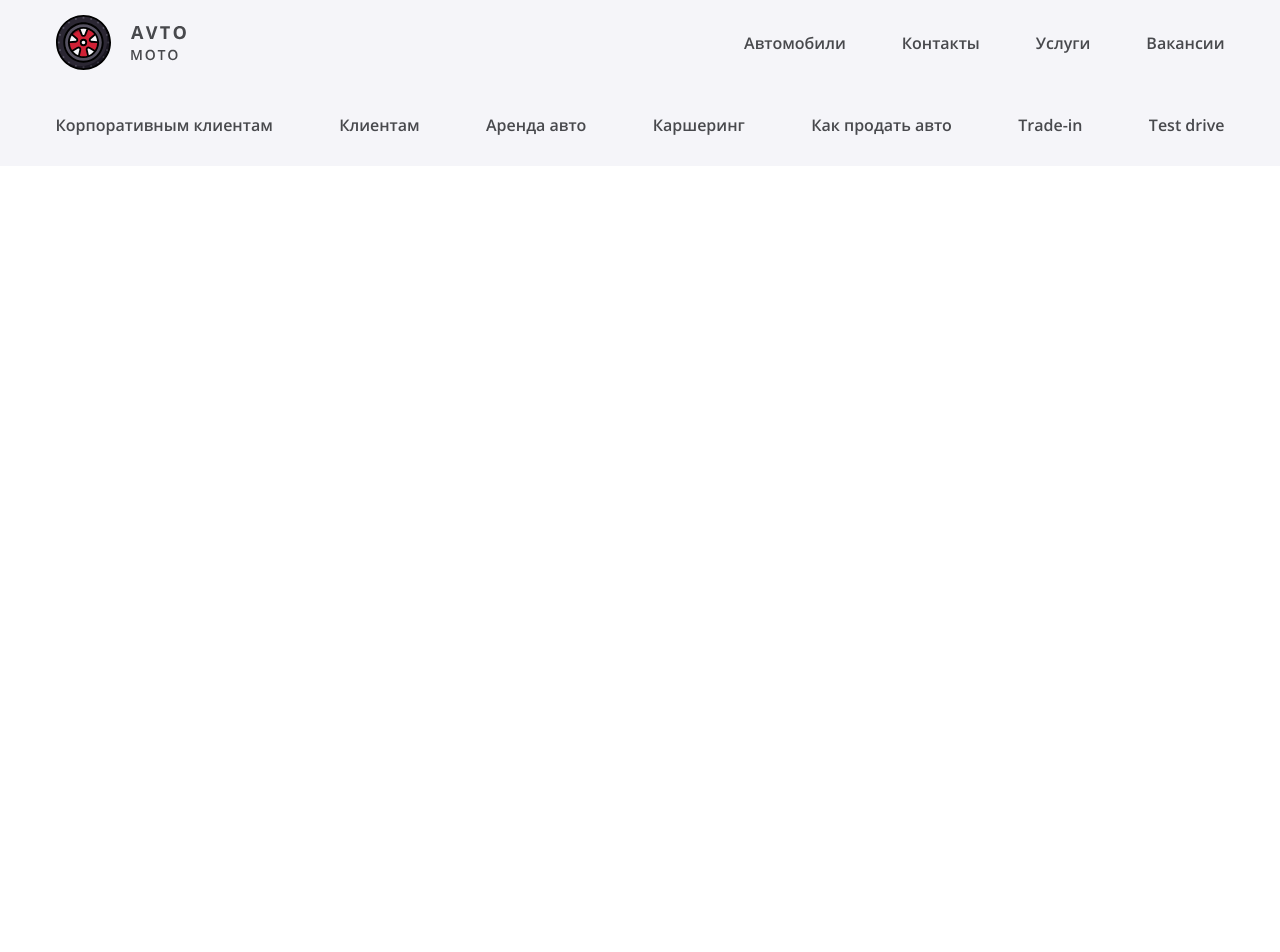
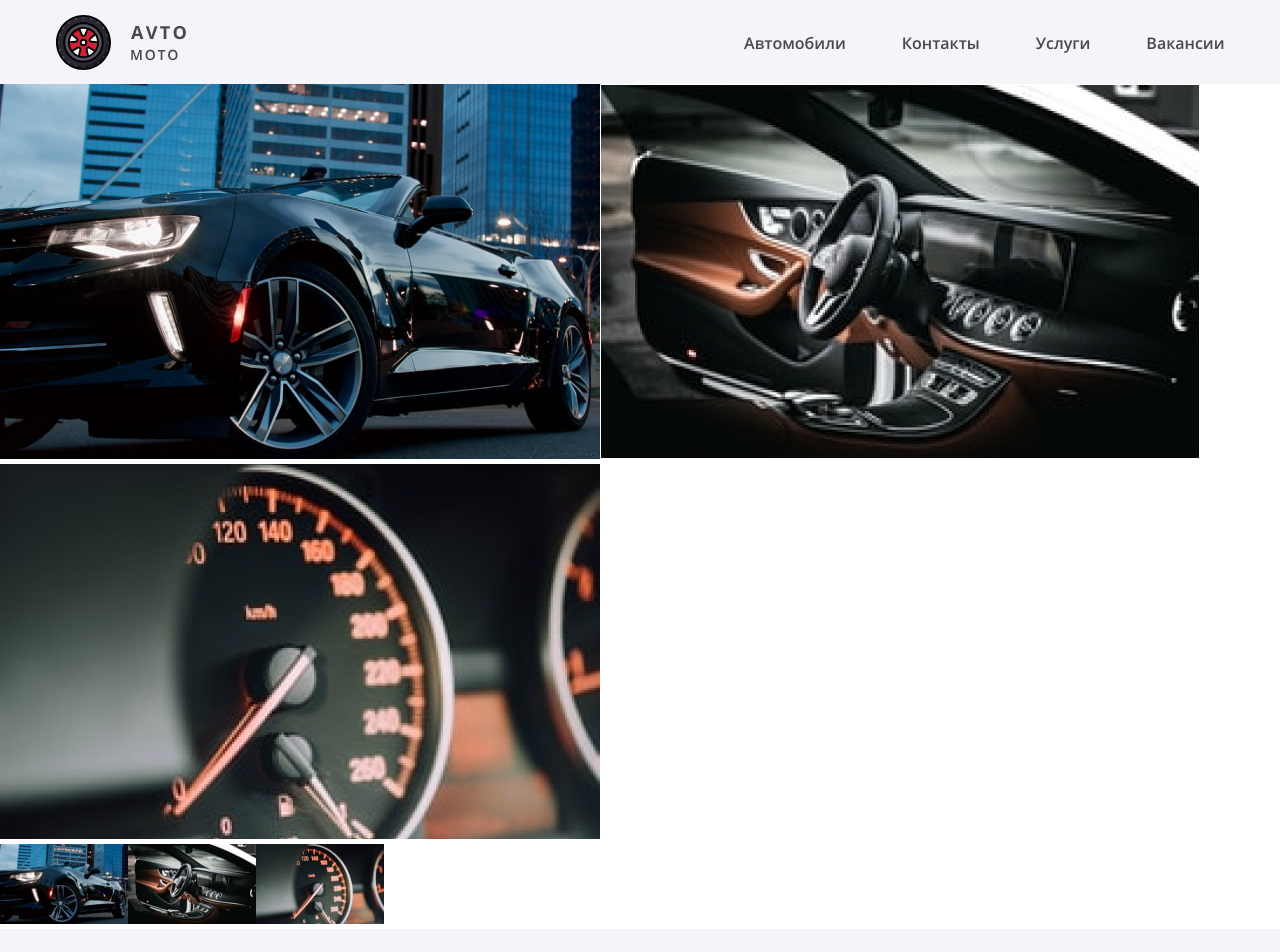
Before and after one commit to mantuok/avto-moto, a React (Create React App) app: page / in a window 1280 px wide. Shown: the top 952 px of the page. Before the commit the page ends 800 px from the top, so only its background shows below. Built offline with nearby package versions, Linux system fonts and the light colour scheme.

Commit message:
Slider markup

```diff
--- /dev/null
+++ b/src/components/image-item/image-item.jsx
@@ -0,0 +1,17 @@
+import React from 'react';
+import {ImageType} from '../../const';
+
+const ImageItem = (props) => {
+  const {type, image} = props;
+
+  return (
+    <img
+      src={image[type]}
+      alt={image.ALT}
+      width={ImageType[type].width}
+      height={ImageType[type].height}
+    />
+  )
+};
+
+export default ImageItem;
--- a/src/components/main/main.jsx
+++ b/src/components/main/main.jsx
@@ -1,8 +1,14 @@
 import React from 'react';
+import Slider from '../slider/slider';
+import ShortInfo from '../short-info/short-info';
+import DetailedInfo from '../detailed-info/detailed-info';
 
 const Main = () => {
   return (
     <main className="page__main main">
+      <Slider />
+      {/* <ShortInfo />
+      <DetailedInfo /> */}
     </main>
   )
 }
--- a/src/components/slider/slider.jsx
+++ b/src/components/slider/slider.jsx
@@ -0,0 +1,34 @@
+import React from 'react';
+import {
+  SliderImage,
+  ImageType
+} from '../../const';
+import ImageItem from '../image-item/image-item';
+
+const Slider = () => {
+
+  const imageList = Object.values(SliderImage);
+
+  const renderImageList = (imageType) => {
+    return imageList.map((image) => {
+      return <ImageItem
+        key={image.ID}
+        type={imageType}
+        image={image}
+      />
+    })
+  }
+
+  return (
+    <section className="main__slider slider">
+      <div className="slider__slides">
+        {renderImageList(ImageType.FULL.name)}
+      </div>
+      <div className="slider__thumbnails">
+        {renderImageList(ImageType.THUMBNAIL.name)}
+      </div>
+    </section>
+  )
+}
+
+export default Slider;
--- a/src/const.js
+++ b/src/const.js
@@ -65,4 +65,38 @@ export const NavigationItem = {
 export const NavigationType = {
   HEADER: `header`,
   FOOTER: `footer`
-}
+};
+
+export const SliderImage = {
+  image1: {
+    ID: nanoid(),
+    ALT: `Внешний вид автомобиля`,
+    FULL: `./img/slider-exterior.jpg`,
+    THUMBNAIL: `./img/thumbnail-exterior.jpg`
+  },
+  image2: {
+    ID: nanoid(),
+    ALT: `Салон автомобиля`,
+    FULL: `./img/slider-interior.jpg`,
+    THUMBNAIL: `./img/thumbnail-interior.jpg`
+  },
+  image3: {
+    ID: nanoid(),
+    ALT: `Приборная панель автомобиля`,
+    FULL: `./img/slider-speed.jpg`,
+    THUMBNAIL: `./img/thumbnail-speed.jpg`
+  }
+};
+
+export const ImageType = {
+  FULL: {
+    name: `FULL`,
+    width: `600`,
+    height: `375`
+  },
+  THUMBNAIL: {
+    name: `THUMBNAIL`,
+    width: `128`,
+    height: `80`
+  }
+};
--- a/src/sass/style.scss
+++ b/src/sass/style.scss
@@ -3,7 +3,9 @@
 @import './utils/mixins.scss';
 @import './utils/global.scss';
 @import './utils/visually-hidden.scss';
+@import './utils/fully-hidden.scss';
 @import './blocks/page.scss';
 @import './blocks/header.scss';
 @import './blocks/footer.scss';
 @import './blocks/navigation.scss';
+@import './blocks/main.scss';
--- /dev/null
+++ b/src/sass/utils/fully-hidden.scss
@@ -0,0 +1,3 @@
+.fully-hidden {
+  display: none;
+}
```
Also changed, not shown: src/components/navigation/navigation.jsx (+3 -4 lines), public/img/thumbnail-exterior.jpg (renamed from public/img/thumbnail-exterior.jpg.jpg), src/components/detailed-info/detailed-info.jsx (added), src/components/short-info/short-info.jsx (added), src/sass/blocks/main.scss (added).
